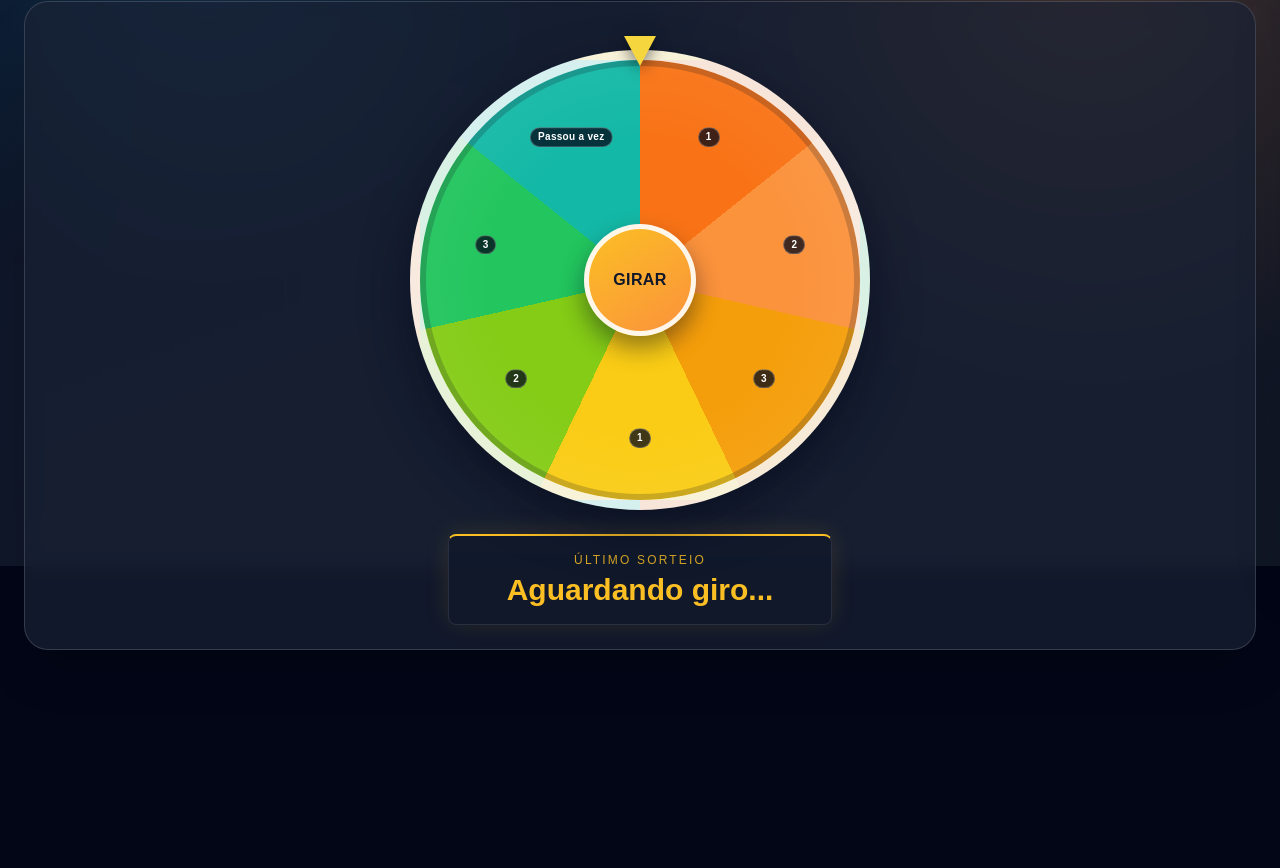
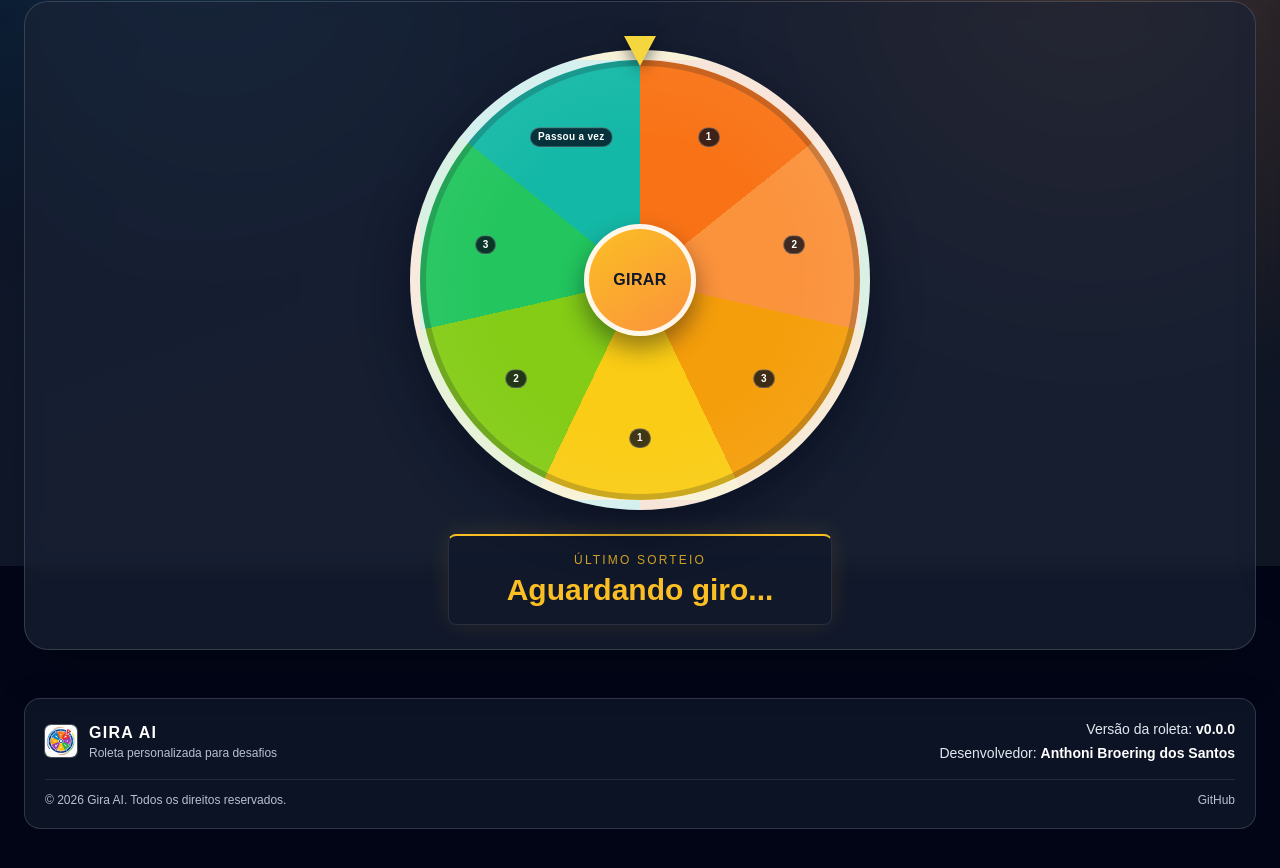
Before and after one commit to anthonibs/gira-ai, a React (Vite) app: page / in a window 1280 px wide. Shown: the part 234-1102 px from the top of the page. Before the commit the page ends 932 px from the top, so only its background shows below. Built offline with nearby package versions, Linux system fonts and the light colour scheme.

Commit message:
feat: adicionar componente Footer e atualizar informações no App

```diff
--- a/src/App.tsx
+++ b/src/App.tsx
@@ -10,6 +10,9 @@ import type { WheelConfig } from "./domain/wheel/types";
 import { useWheelAudio } from "./hooks/useWheelAudio";
 import { useChallengeTimer } from "./hooks/useChallengeTimer";
 import { THEME_DEFINITIONS } from "./styles/themes";
+import Footer from "./components/Footer";
+
+
 
 function App() {
   const initialConfig = useMemo(() => loadConfig(), []);
@@ -199,6 +202,8 @@ function App() {
           canSpin={canSpin}
           winner={winner}
         />
+
+       <Footer />
       </section>
 
       <SettingsDrawer
--- /dev/null
+++ b/src/components/Footer.tsx
@@ -0,0 +1,54 @@
+import packageJson from "../../package.json";
+
+const APP_VERSION = packageJson.version;
+const DEVELOPER_NAME = packageJson.author.name;
+
+const Footer = () => {
+	return (
+		<footer className="mt-12 rounded-2xl border border-white/15 bg-(--panel-bg)/90 p-5 text-sm text-slate-200 shadow-[0_16px_40px_rgba(2,6,23,0.32)]">
+			<div className="flex flex-col gap-5 md:flex-row md:items-center md:justify-between">
+				<div className="flex items-center gap-3">
+					<img
+						src="/favicon-32x32.png"
+						alt="Logo da roleta"
+						width={32}
+						height={32}
+						className="h-8 w-8 rounded-md ring-1 ring-white/25"
+					/>
+					<div className="leading-tight">
+						<p className="font-title text-base uppercase tracking-[0.08em] text-white">
+							Gira AI
+						</p>
+						<p className="text-xs text-slate-300/90">Roleta personalizada para desafios</p>
+					</div>
+				</div>
+
+				<div className="grid gap-1 text-xs md:text-right sm:text-sm">
+					<p>
+						Versão da roleta: <span className="font-semibold text-white">v{APP_VERSION}</span>
+					</p>
+					<p>
+						Desenvolvedor: <span className="font-semibold text-white">{DEVELOPER_NAME}</span>
+					</p>
+
+				</div>
+			</div>
+
+			<div className="mt-4 flex flex-wrap items-center justify-between gap-2 border-t border-white/10 pt-3 text-xs text-slate-300/90">
+				<span>© {new Date().getFullYear()} Gira AI. Todos os direitos reservados.</span>
+				<div className="flex items-center gap-3">
+					<a
+						href="https://github.com/anthonibs"
+						target="_blank"
+						rel="noreferrer"
+						className="transition hover:text-white"
+					>
+						GitHub
+					</a>
+				</div>
+			</div>
+		</footer>
+	);
+}
+
+export default Footer;
```
Also changed, not shown: package.json (+6 -1 lines), 1 other file (tests, documents, lock files or other folders).
